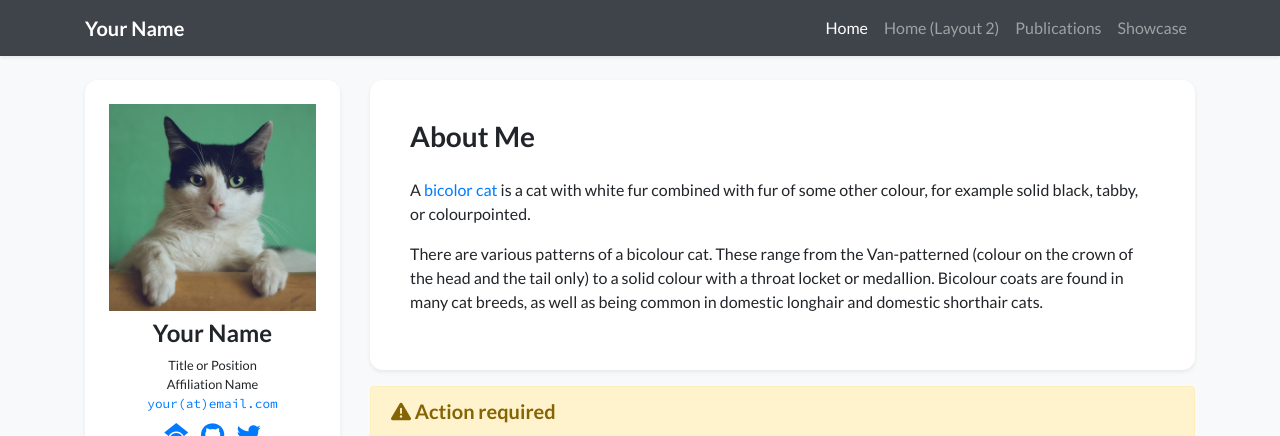
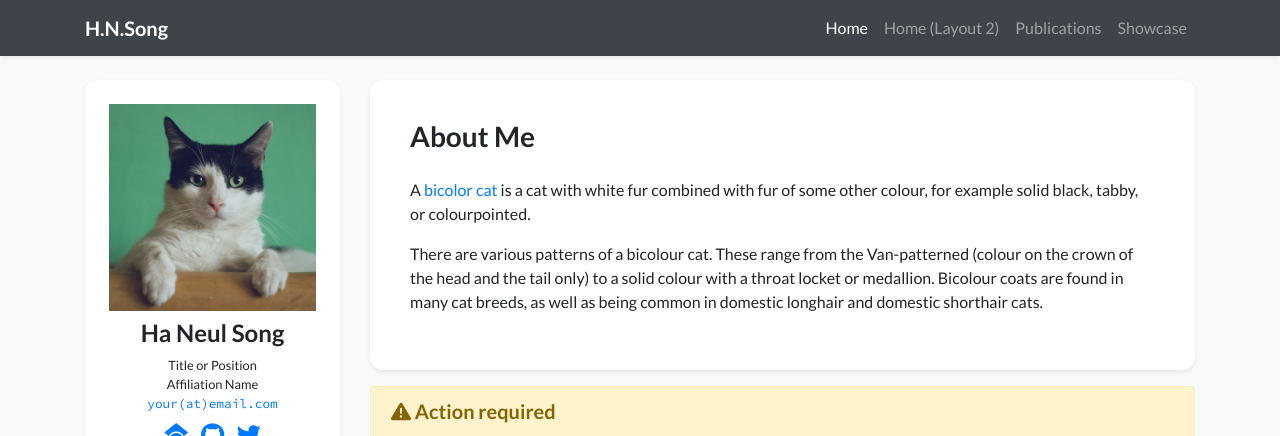
Before and after one commit to ha-neul-song/ha-neul-song.github.io, a Jekyll site: the page built from index.html, in a window 1280 px wide. Shown: the top 436 px of the page. Built offline with Jekyll 4.4.1, drawn with Linux system fonts in a browser that asks for light colours; nearby versions of some CDN libraries; a style sheet for code colours, icons or effects is not loaded.

Commit message:
Update profile.yml

```diff
--- a/_data/profile.yml
+++ b/_data/profile.yml
@@ -1,6 +1,6 @@
-primary_name: "Your Name"
-secondary_name: ""
-navbar_name: "Your Name"
+primary_name: "Ha Neul Song"
+secondary_name: "Haneul"
+navbar_name: "H.N.Song"
 
 positions:
 - name: Title or Position
```
